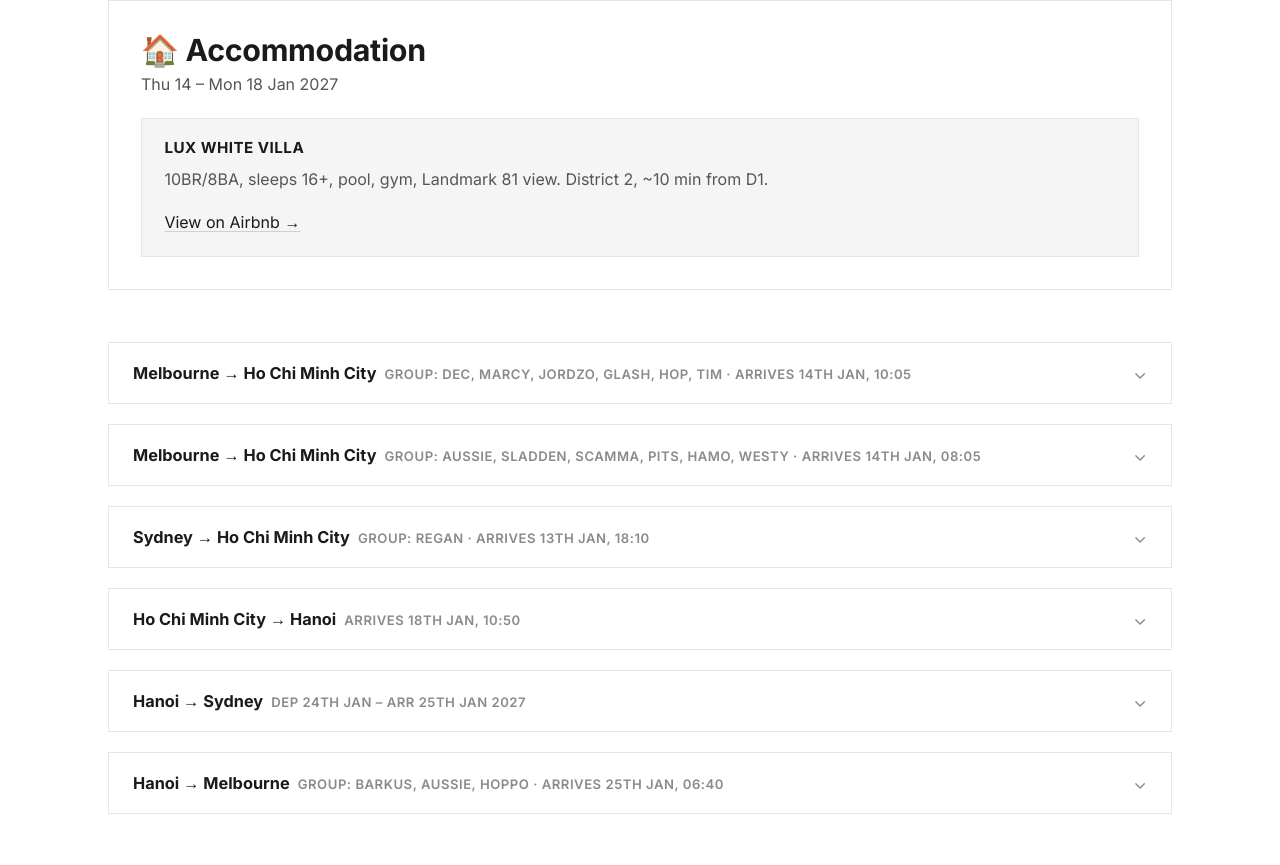
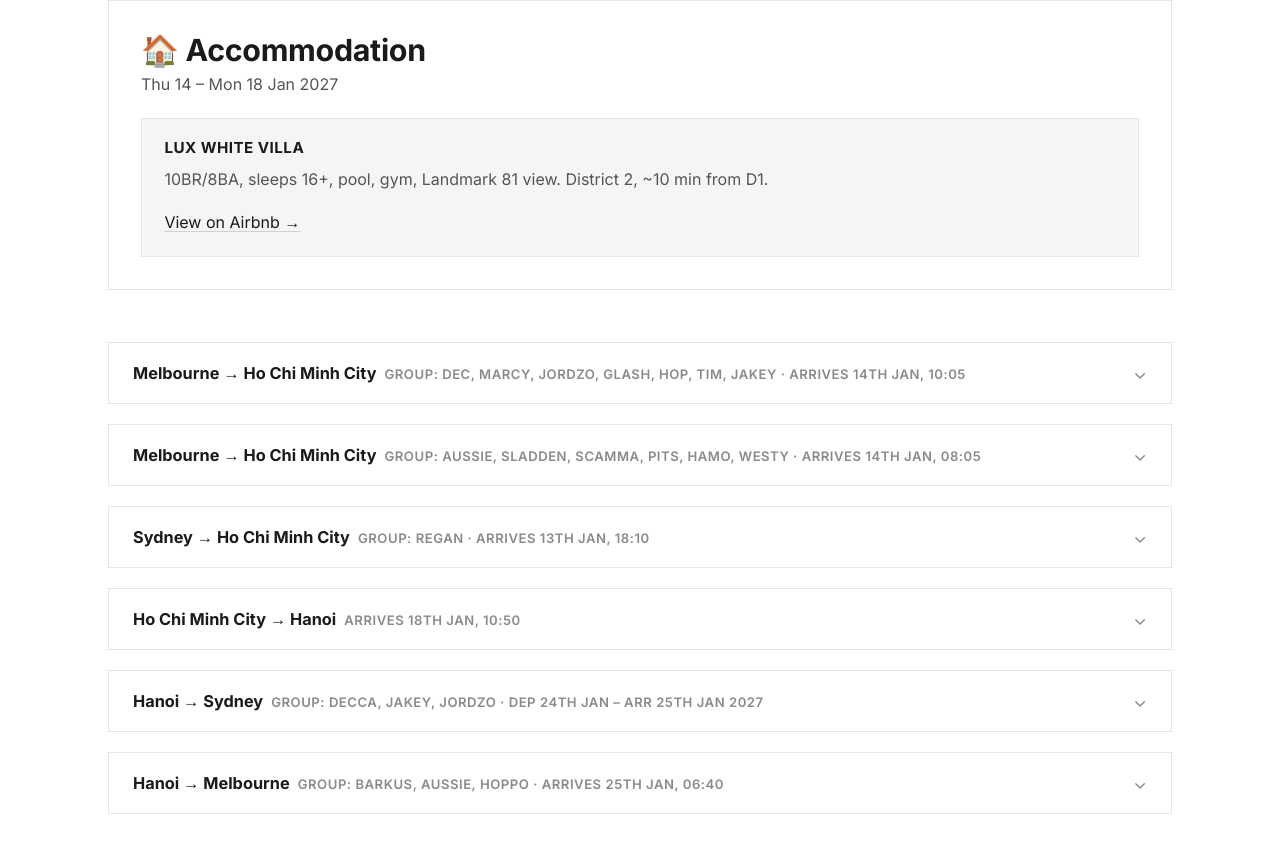
Before and after one commit to dmcassidy97-lgtm/barkus-bucks-2027, a website: page public/flights.html in a window 1280 px wide. Shown: the part 338-1203 px from the top of the page. Drawn offline with Linux system fonts and the light colour scheme.

Commit message:
Add Jakey to flight groups

```diff
--- a/public/flights.html
+++ b/public/flights.html
@@ -50,7 +50,7 @@
       <summary>
         <span class="flight-summary-text">
           <span class="flight-summary-route">Melbourne → Ho Chi Minh City</span>
-          <span class="flight-summary-date">Group: Dec, Marcy, Jordzo, Glash, Hop, Tim · Arrives 14th Jan, 10:05</span>
+          <span class="flight-summary-date">Group: Dec, Marcy, Jordzo, Glash, Hop, Tim, Jakey · Arrives 14th Jan, 10:05</span>
         </span>
         <span class="flight-summary-chevron">⌄</span>
       </summary>
@@ -306,7 +306,7 @@
       <summary>
         <span class="flight-summary-text">
           <span class="flight-summary-route">Hanoi → Sydney</span>
-          <span class="flight-summary-date">Dep 24th Jan – Arr 25th Jan 2027</span>
+          <span class="flight-summary-date">Group: DEcca, Jakey, Jordzo · Dep 24th Jan – Arr 25th Jan 2027</span>
         </span>
         <span class="flight-summary-chevron">⌄</span>
       </summary>
```
